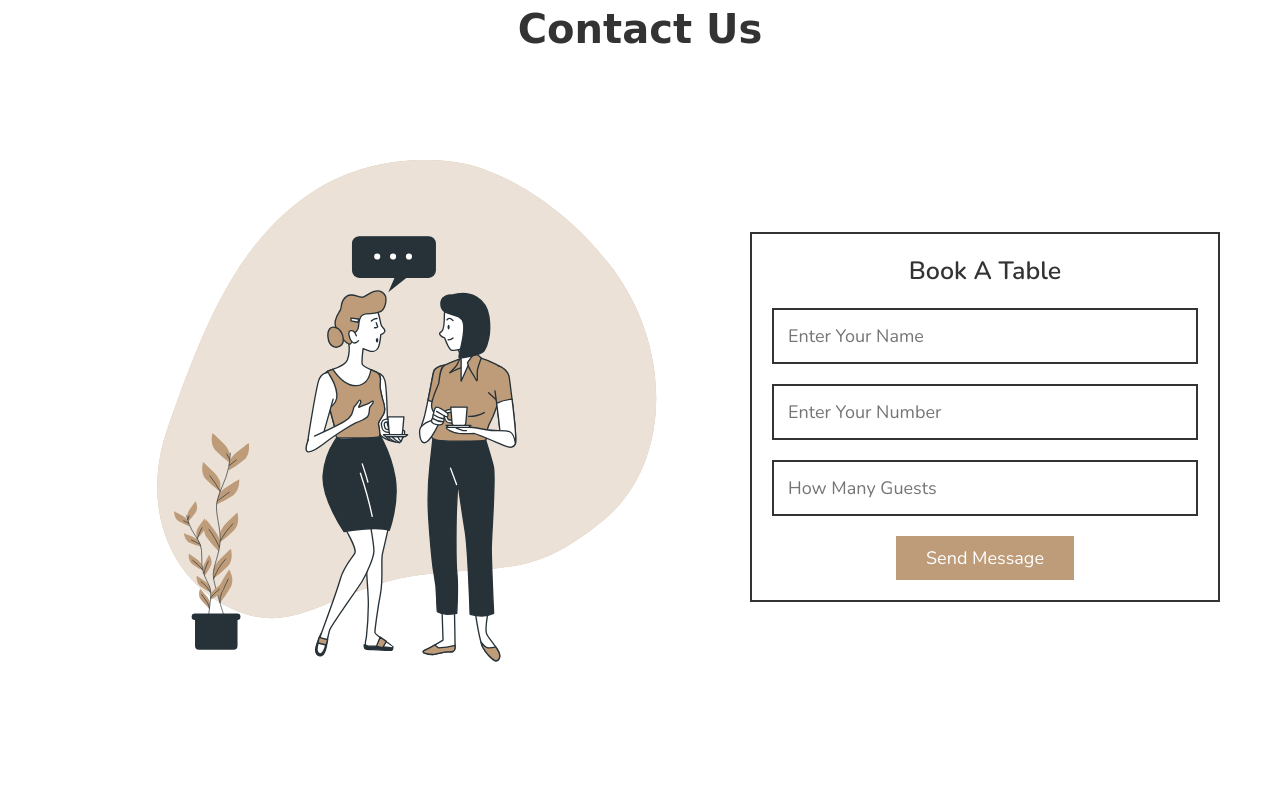
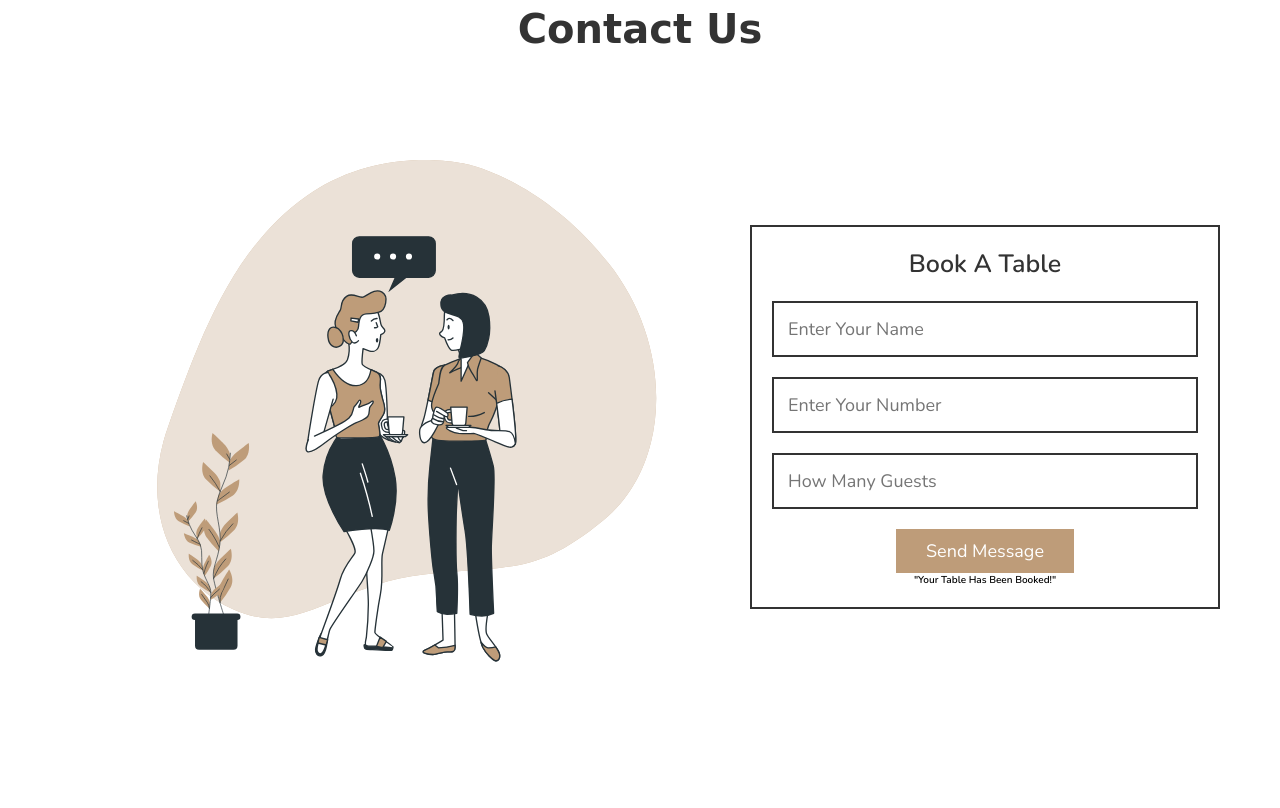
Before and after one commit to Ayushi-0099/Coffee-House, a PHP site: page / in a window 1280 px wide. Shown: the part 4385-5193 px from the top of the page. Run offline with PHP 8.4, Linux system fonts and the light colour scheme; some libraries are stand-ins or nearby versions; some web fonts are replaced.

Commit message:
Update index.php

```diff
--- a/index.php
+++ b/index.php
@@ -297,7 +297,11 @@ if(isset($message)){
          <input type="text" name="name" required class="box" maxlength="20" placeholder="enter your name">
          <input type="number" name="number" required class="box" maxlength="20" placeholder="enter your number" min="0" max="9999999999" onkeypress="if(this.value.length == 10) return false">
          <input type="number" name="guests" required class="box" maxlength="20" placeholder="how many guests" min="0" max="99" onkeypress="if(this.value.length == 2) return false">
-         <input type="submit" name="send" value="send message" class="btn">
+         <input type="submit" name="send" value="send message" href="#send" class="btn">
+         <div id="send" class="dialog">
+            <p><strong>"Your Table has been Booked!" </strong>
+            </br>
+         </p>
       </form>
 
    </div>
```
